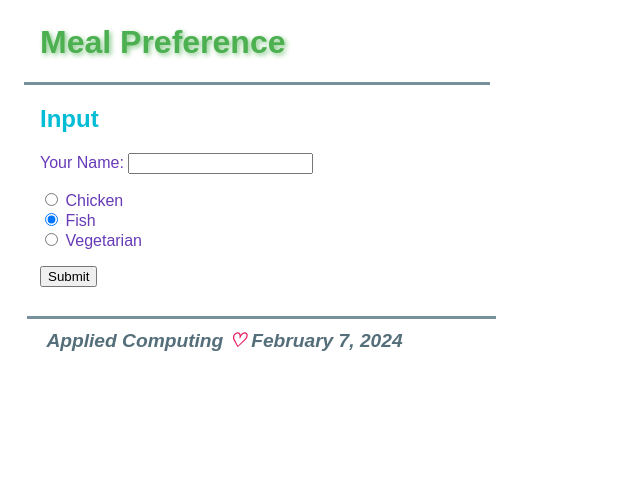
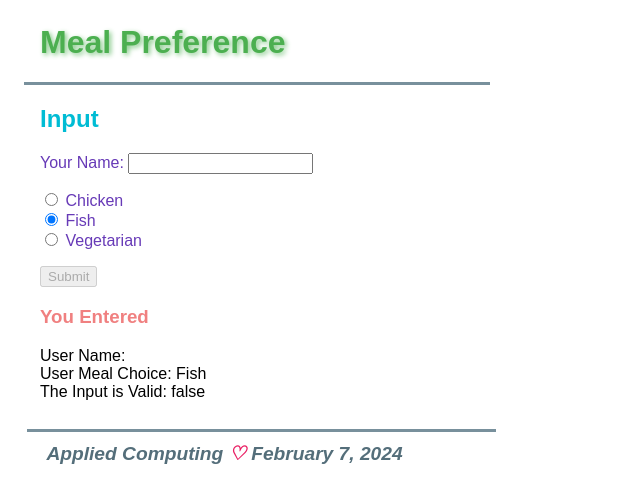
Before and after one commit to ManpreetKaur-ManpreetKaur/Meal-Preference, an Angular app: page /input in a window 1280 px wide. Shown: the top 502 px of the page, without its empty margins (0-640 px from the left). Built offline with nearby package versions, Linux system fonts and the light colour scheme.

Commit message:
used the form

```diff
--- a/src/app/app.module.ts
+++ b/src/app/app.module.ts
@@ -7,6 +7,7 @@ import { InputComponent } from './input/input.component';
 import { OutputComponent } from './output/output.component';
 import { HeaderComponent } from './header/header.component';
 import { FooterComponent } from './footer/footer.component';
+import {FormsModule} from "@angular/forms";
 
 @NgModule({
   declarations: [
@@ -18,7 +19,8 @@ import { FooterComponent } from './footer/footer.component';
   ],
   imports: [
     BrowserModule,
-    AppRoutingModule
+    AppRoutingModule,
+    FormsModule
   ],
   providers: [],
   bootstrap: [AppComponent]
--- a/src/app/input/input.component.css
+++ b/src/app/input/input.component.css
@@ -7,6 +7,15 @@ h2 {
   color: #00bcd4;
 }
 
+h3 {
+  color: lightcoral;
+}
+
 label{
   color: #673ab7;
 }
+
+span.error{
+  color: crimson;
+  font-style: oblique;
+}
--- a/src/app/input/input.component.html
+++ b/src/app/input/input.component.html
@@ -1,17 +1,30 @@
 <h2>Input</h2>
 
+<form (ngSubmit)="onSubmit()" #myForm="ngForm">
   <p>
-  <label>Your Name: <input #userName></label>
+    <label>Your Name: <input name="userName" #name="ngModel"
+      [(ngModel)]="userPreference.userName" required pattern="(.|\s)*\S(.|\s)*"></label>
+    <span [hidden]="name.valid || name.untouched" class="error"> &larr; required</span>
   </p>
-
   <p>
     <label><input type="radio" name="choice"
-                (click)="setMealChoice(MealChoice.CHICKEN)"> Chicken</label><br>
+                  [value]="MealChoice.CHICKEN"
+                  [(ngModel)]="userPreference.mealChoice"> Chicken</label><br>
     <label><input type="radio" name="choice"
-                (click)="setMealChoice(MealChoice.FISH)" checked> Fish</label><br>
+                  [value]="MealChoice.FISH"
+                  [(ngModel)]="userPreference.mealChoice"> Fish</label><br>
     <label><input type="radio" name="choice"
-                (click)="setMealChoice(MealChoice.VEGETARIAN)"> Vegetarian</label>
+                  [value]="MealChoice.VEGETARIAN"
+                  [(ngModel)]="userPreference.mealChoice"> Vegetarian</label>
   </p>
   <p>
-  <button routerLink="/output" (click)="onSubmit(userName.value)">Submit</button>
+    <button type="submit" [disabled]="myForm.form.invalid">Submit</button>
   </p>
+</form>
+
+<h3>You Entered</h3>
+<p>
+  User Name: {{userPreference.userName}}<br>
+  User Meal Choice: {{userPreference.mealChoice}}<br>
+  The Input is Valid: {{myForm.form.valid}}
+</p>
--- a/src/app/input/input.component.ts
+++ b/src/app/input/input.component.ts
@@ -2,6 +2,7 @@ import { Component } from '@angular/core';
 import {MealPreferenceService} from "../meal-preference.service";
 import {UserPreference} from "../user-preference";
 import {MealChoice} from "../meal-choice";
+import {Router} from "@angular/router";
 
 @Component({
   selector: 'app-input',
@@ -10,20 +11,16 @@ import {MealChoice} from "../meal-choice";
 })
 export class InputComponent {
 
-  userPreference: UserPreference;
+  userPreference: UserPreference = new UserPreference();
 
-  constructor(service: MealPreferenceService) {
-    service.reset();
-    this.userPreference = service.userPreference;
+  constructor(private service: MealPreferenceService, private router: Router) {
   }
 
   protected readonly MealChoice = MealChoice;
 
-  setMealChoice(choice: MealChoice): void {
-    this.userPreference.mealChoice = choice;
-  }
-
-  onSubmit(userName: string): void {
-    this.userPreference.userName = userName;
+  onSubmit(): void {
+    this.userPreference.userName = this.userPreference.userName.trim();
+    this.service.submitUserPreference(this.userPreference);
+    this.router.navigate(["/output"]);
   }
 }
--- a/src/app/meal-preference.service.ts
+++ b/src/app/meal-preference.service.ts
@@ -8,9 +8,8 @@ export class MealPreferenceService {
 
   userPreference: UserPreference = new UserPreference();
 
-  constructor() { }
-
-  reset(): void {
-    this.userPreference = new UserPreference();
+  submitUserPreference(userPreference: UserPreference): void {
+    this.userPreference = userPreference;
+    console.log("submitted user preference: ", userPreference);
   }
 }
```
Lines whose indentation alone changed are shown as unchanged.
